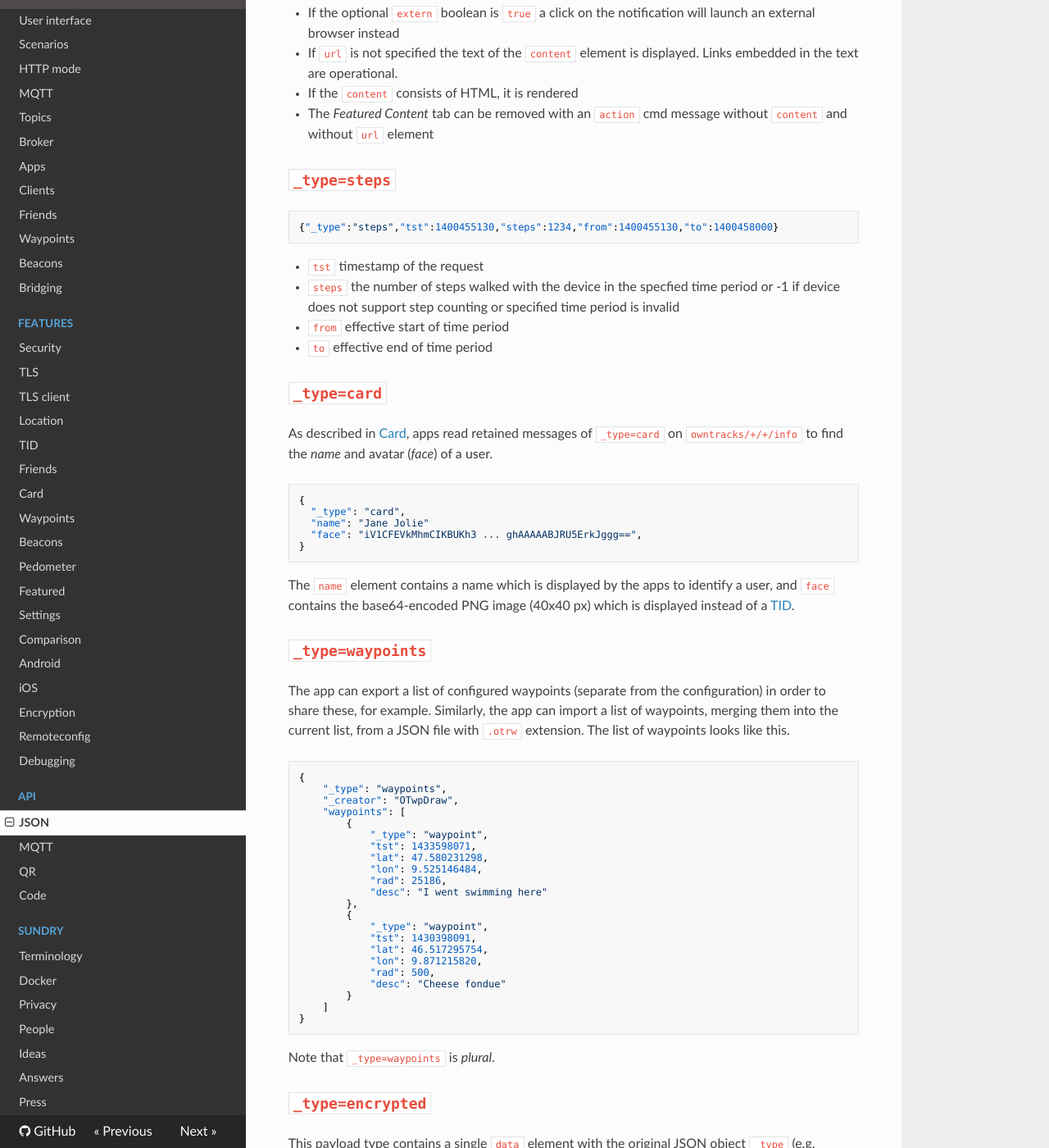
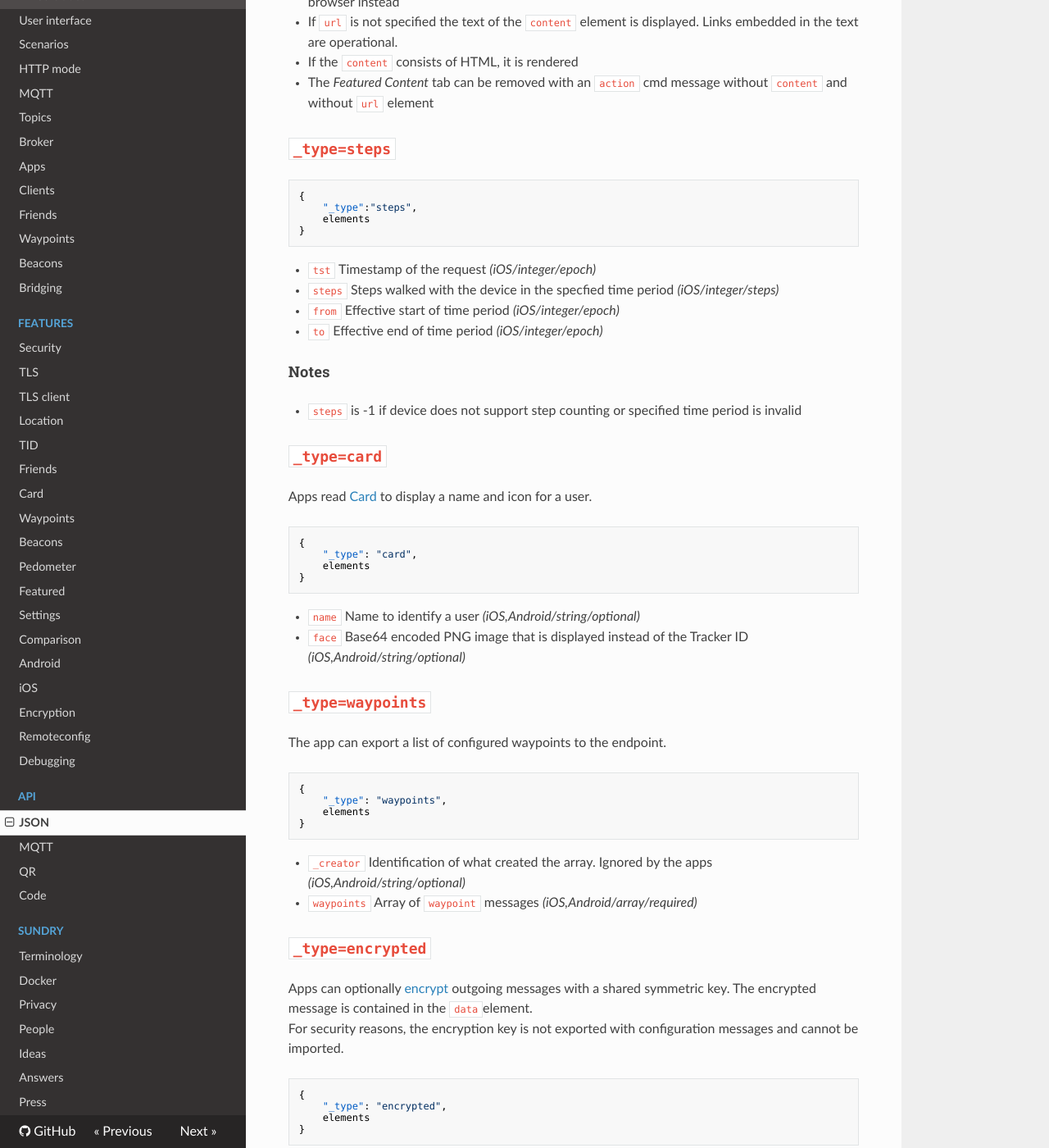
Before and after one commit to owntracks/booklet, an MkDocs documentation site: the page built from docs/tech/json.md, in a window 1280 px wide and 1400 px high, scrolled down 9651 px. Shown: the whole window at 82% size. Built offline with MkDocs 1.6.1, drawn with Linux system fonts in a browser that asks for light colours; nearby versions of some CDN libraries; old or Windows-style settings are respelled for this version of MkDocs; some of the changed text lies outside the part shown.

Commit message:
Update json.md

````diff
--- a/docs/tech/json.md
+++ b/docs/tech/json.md
@@ -47,7 +47,7 @@ This location object describes the location of the device that reported it.
 ```json
 {
     "_type" : "location",
-    elements....
+    elements
 }
 ```
 
@@ -167,8 +167,8 @@ A transition message is sent, when entering or leaving a previously configured g
 
 ```json
 {
-  "_type": "transition",
-  elements
+    "_type": "transition",
+    elements
 }
 ```
 * `wtst` Timestamp of waypoint creation _(iOS,Android/integer/epoch/required)_
@@ -193,7 +193,6 @@ The device configuration can be imported and exported as JSON. The exported conf
 {
     "_type": "configuration",
     elements
-
 }
 ```
 * `allowRemoteLocation` Respond to reportLocation cmd message	_(iOS,Android/boolean)_
@@ -293,8 +292,8 @@ These messages are published when beacon ranging (iOS only) is enabled. Be advis
 
 ```json
 {
-        "_type":"beacon",
-        elements
+    "_type":"beacon",
+    elements
 }
 ```
 * `uuid` UUID of the seen beacon _(iOS/String)_
@@ -336,7 +335,7 @@ These messages are published when beacon ranging (iOS only) is enabled. Be advis
     * `waypoints` Array of `waypoint` messages to import _(iOS,Android/array/required)_
   * `setConfiguration` Imports and actives new configuration values (iOS,Android)_
     * `configuration` Configuration message to import _(iOS,Android/required)_
-  * `waypoints` Triggers publish of all currently configured waypoints to the waypoints topic _(iOS,Android)_
+  * `waypoints` Triggers publish of a `waypoints` message _(iOS,Android)_
 
 #### Notes
 * If `url` for the `action` cmd message is specified, the URL is opened in a full screen web view within the app
@@ -347,68 +346,58 @@ These messages are published when beacon ranging (iOS only) is enabled. Be advis
 
 ## `_type=steps`
 
-```json
-{"_type":"steps","tst":1400455130,"steps":1234,"from":1400455130,"to":1400458000}
-```
-* `tst`         timestamp of the request
-* `steps`	the number of steps walked with the device in the specfied time period or
-                -1 if device does not support step counting or specified time period
-                is invalid
-* `from`        effective start of time period
-* `to`          effective end of time period
-
-## `_type=card`
-
-As described in [Card](../features/card.md), apps read retained messages of `_type=card` on `owntracks/+/+/info` to find the _name_ and avatar (_face_) of a user.
 
 ```json
 {
-  "_type": "card",
-  "name": "Jane Jolie"
-  "face": "iV1CFEVkMhmCIKBUKh3 ... ghAAAAABJRU5ErkJggg==",
+    "_type":"steps",
+    elements
+}
+```
+* `tst` Timestamp of the request _(iOS/integer/epoch)_
+* `steps` Steps walked with the device in the specfied time period  _(iOS/integer/steps)_
+* `from` Effective start of time period _(iOS/integer/epoch)_
+* `to`  Effective end of time period _(iOS/integer/epoch)_
+
+#### Notes
+* `steps` is -1 if device does not support step counting or specified time period is invalid
+
+
+## `_type=card`
+Apps read [Card](../features/card.md) to display a name and icon for a user.
+
+```json
+{
+    "_type": "card",
+    elements
 }
 ```
 
-The `name` element contains a name which is displayed by the apps to identify a user, and `face` contains the base64-encoded PNG image (40x40 px) which is displayed instead of a [TID](../features/tid.md).
+* `name` Name to identify a user _(iOS,Android/string/optional)_
+* `face` Base64 encoded PNG image that is displayed instead of the Tracker ID _(iOS,Android/string/optional)_
+
 
 ## `_type=waypoints`
-
-The app can export a list of configured waypoints (separate from the configuration) in order to share these, for example. Similarly, the app can import a list of waypoints, merging them into the current list, from a JSON file with `.otrw` extension. The list of waypoints looks like this.
+The app can export a list of configured waypoints to the endpoint.
 
 ```json
 {
     "_type": "waypoints",
-    "_creator": "OTwpDraw",
-    "waypoints": [
-        {
-            "_type": "waypoint",
-            "tst": 1433598071,
-            "lat": 47.580231298,
-            "lon": 9.525146484,
-            "rad": 25186,
-            "desc": "I went swimming here"
-        },
-        {
-            "_type": "waypoint",
-            "tst": 1430398091,
-            "lat": 46.517295754,
-            "lon": 9.871215820,
-            "rad": 500,
-            "desc": "Cheese fondue"
-        }
-    ]
+    elements
 }
 ```
+* `_creator` Identification of what created the array. Ignored by the apps _(iOS,Android/string/optional)_
+* `waypoints` Array of `waypoint` messages _(iOS,Android/array/required)_
 
-Note that `_type=waypoints` is *plural*.
 
 ## `_type=encrypted`
-
-This payload type contains a single `data` element with the original JSON object `_type` (e.g. `location`, `beacon`, etc.) [encrypted payload](../features/encrypt.md) in it.
+Apps can optionally [encrypt](../features/encrypt.md) outgoing messages with a shared symmetric key.
+The encrypted message is contained in the `data`element.
+For security reasons, the encryption key is not exported with configuration messages and cannot be imported.
 
 ```json
 {
-  "_type": "encrypted",
-  "data": "1Vu7Owp ... W4lMnh28FB+el22GsCrlnggvEcp4H8GR9iKJdi1qfwkejYpzrQ+491Mwunjg="
+    "_type": "encrypted",
+    elements
 }
 ```
+* `data` Encrypted and Base64 encoded original JSON message _(iOS,Android/string/required)_
````
